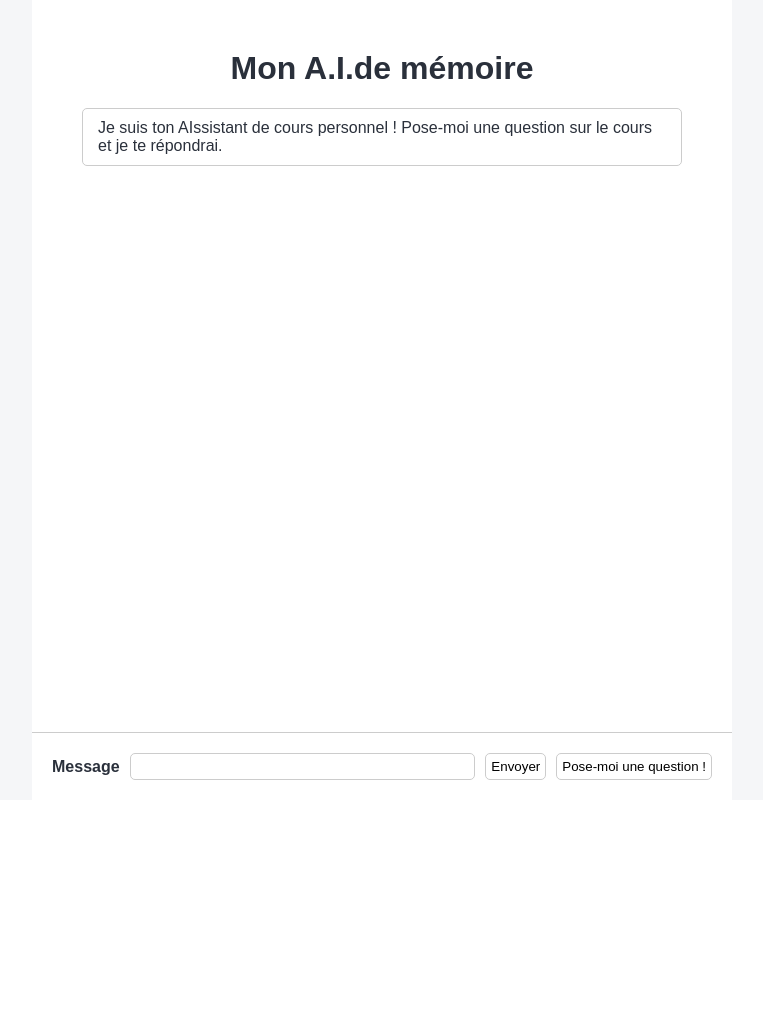
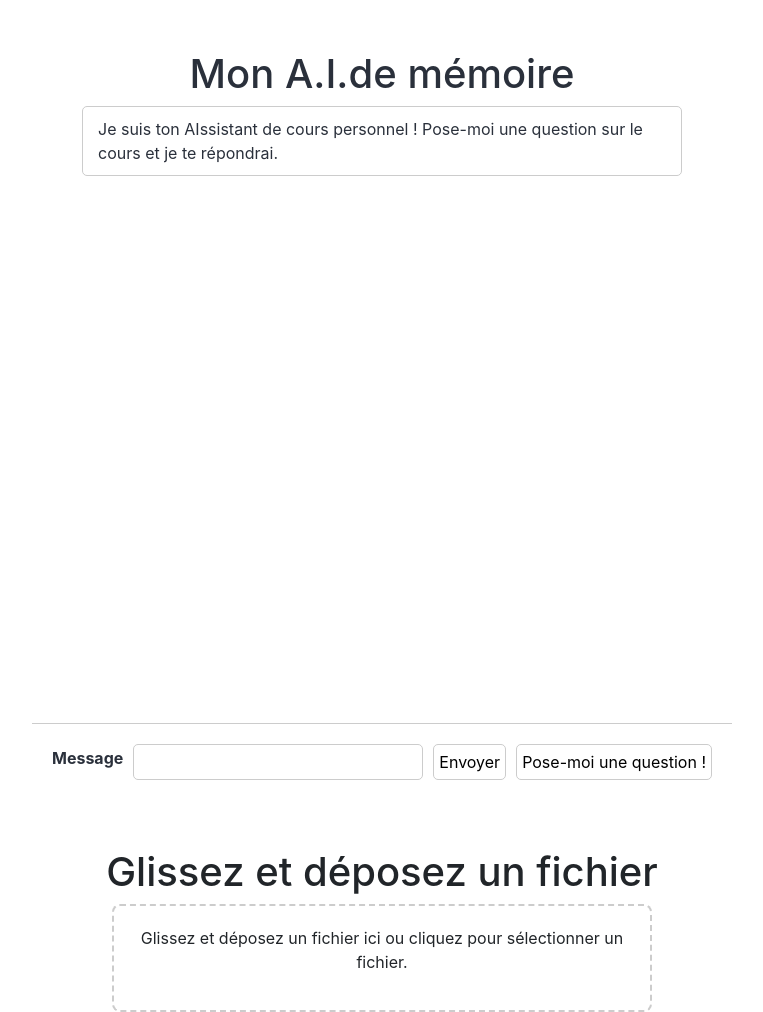
Before and after one commit to Blackthunder66/hackathon, a Flask app: page / in a window 1280 px wide. Shown: the whole page, without its empty margins (258-1021 px from the left). Before the commit the page ends 780 px from the top, so only its background shows below. Run offline with Flask 3, Linux system fonts and the light colour scheme; parts of the project's set-up code (start-up, migrations or seed data) failed here and were passed over; some libraries are stand-ins or nearby versions.

Commit message:
bouton_1

```diff
--- a/main.py
+++ b/main.py
@@ -2,27 +2,40 @@
 
 from flask import render_template, request
 
-from src.utils.ask_question_to_pdf import split_text, ask_question_to_pdf, read_pdf, document, chunks, text
+from src.utils.ask_question_to_pdf import (
+    split_text,
+    ask_question_to_pdf,
+    read_pdf,
+    document,
+    chunks,
+    text,
+)
 
 app = Flask(__name__)
 
+
 @app.route("/")
 def hello(name=None):
-    return render_template('index.html', name=name)
+    return render_template("index.html", name=name)
 
-@app.route("/question", methods = ["GET"])
-def ask_question() :
-    question = ask_question_to_pdf(question = "pose moi une question sur le texte", textpdf = document)
-    return {"answer" : question}
 
-@app.route("/prompt", methods = ["POST"])
-def prompt() :
+@app.route("/question", methods=["GET"])
+def ask_question():
+    question = ask_question_to_pdf(
+        question="pose moi une question sur le texte", textpdf=document
+    )
+    return {"answer": question}
+
+
+@app.route("/prompt", methods=["POST"])
+def prompt():
     question = request.form["prompt"]
     response = ask_question_to_pdf(question)
     return {"answer": response}
 
-@app.route("/answer", methods = ["POST"])
-def answer() :
+
+@app.route("/answer", methods=["POST"])
+def answer():
     answer = request.form["prompt"]
-    response = ask_question_to_pdf(answer + "est-ce vrai ou faux?", textpdf = document)
+    response = ask_question_to_pdf(answer + "est-ce vrai ou faux?", textpdf=document)
     return {"answer": response}
--- a/templates/index.html
+++ b/templates/index.html
@@ -1,12 +1,10 @@
 <!DOCTYPE html>
 <html lang="fr">
+
 <head>
   <title>Mon A.I.de mémoire</title>
 
-    <link
-      rel="stylesheet"
-      href="{{ url_for('static', filename='style.css') }}"
-    />
+  <link rel="stylesheet" href="{{ url_for('static', filename='style.css') }}" />
 </head>
 
 <body>
@@ -25,13 +23,7 @@
     <form id="prompt-form" class="prompt-container">
       <label for="prompt" class="prompt-label">Message</label>
 
-        <input
-          type="text"
-          id="prompt"
-          name="prompt"
-          class="prompt-input"
-          autocomplete="off"
-        />
+      <input type="text" id="prompt" name="prompt" class="prompt-input" autocomplete="off" />
 
       <button type="submit" class="button" id="submit-button">Envoyer</button>
 
@@ -43,4 +35,79 @@
     <script src="{{ url_for('static', filename='prompt.js') }}"></script>
   </main>
 </body>
+<!DOCTYPE html>
+<html lang="en">
+
+<head>
+  <meta charset="UTF-8">
+  <meta name="viewport" content="width=device-width, initial-scale=1.0">
+  <title>Interface de Téléchargement de Fichiers</title>
+  <!-- Inclure Bootstrap (CDN) pour une mise en page plus facile -->
+  <link href="https://maxcdn.bootstrapcdn.com/bootstrap/4.5.2/css/bootstrap.min.css" rel="stylesheet">
+  <style>
+    /* Style pour la zone de glisser-déposer */
+    .drop-zone {
+      border: 2px dashed #ccc;
+      border-radius: 8px;
+      padding: 20px;
+      text-align: center;
+      cursor: pointer;
+    }
+  </style>
+</head>
+
+<body>
+  <div class="container mt-5">
+    <h1 class="text-center">Glissez et déposez un fichier</h1>
+    <div class="row justify-content-center">
+      <div class="col-md-6">
+        <!-- Zone de glisser-déposer -->
+        <div class="drop-zone" id="drop-zone">
+          <p>Glissez et déposez un fichier ici ou cliquez pour sélectionner un fichier.</p>
+          <input type="file" id="file-input" style="display: none;">
+        </div>
+      </div>
+    </div>
+  </div>
+
+  <script>
+    // JavaScript pour gérer le glisser-déposer
+    const dropZone = document.getElementById('drop-zone');
+    const fileInput = document.getElementById('file-input');
+
+    dropZone.addEventListener('click', () => {
+      fileInput.click();
+    });
+
+    fileInput.addEventListener('change', (e) => {
+      const file = e.target.files[0];
+      if (file) {
+        // Vous pouvez ajouter ici la logique pour traiter le fichier
+        alert(`Vous avez sélectionné le fichier : ${file.name}`);
+      }
+    });
+
+    dropZone.addEventListener('dragover', (e) => {
+      e.preventDefault();
+      dropZone.style.borderColor = '#333';
+    });
+
+    dropZone.addEventListener('dragleave', () => {
+      dropZone.style.borderColor = '#ccc';
+    });
+
+    dropZone.addEventListener('drop', (e) => {
+      e.preventDefault();
+      dropZone.style.borderColor = '#ccc';
+      const file = e.dataTransfer.files[0];
+      if (file) {
+        // Vous pouvez ajouter ici la logique pour traiter le fichier
+        alert(`Vous avez glissé et déposé le fichier : ${file.name}`);
+      }
+    });
+  </script>
+</body>
+
 </html>
+
+</html>
```
Lines whose indentation alone changed are shown as unchanged.
